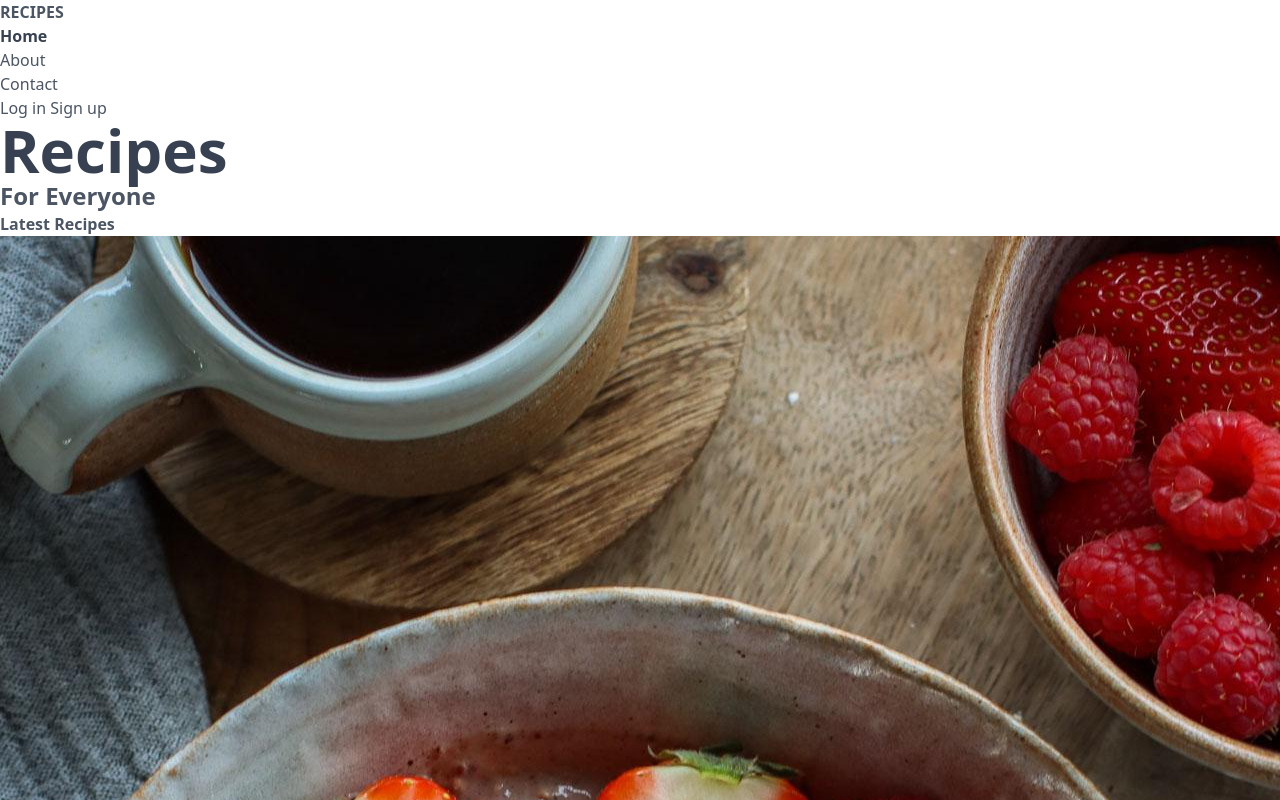
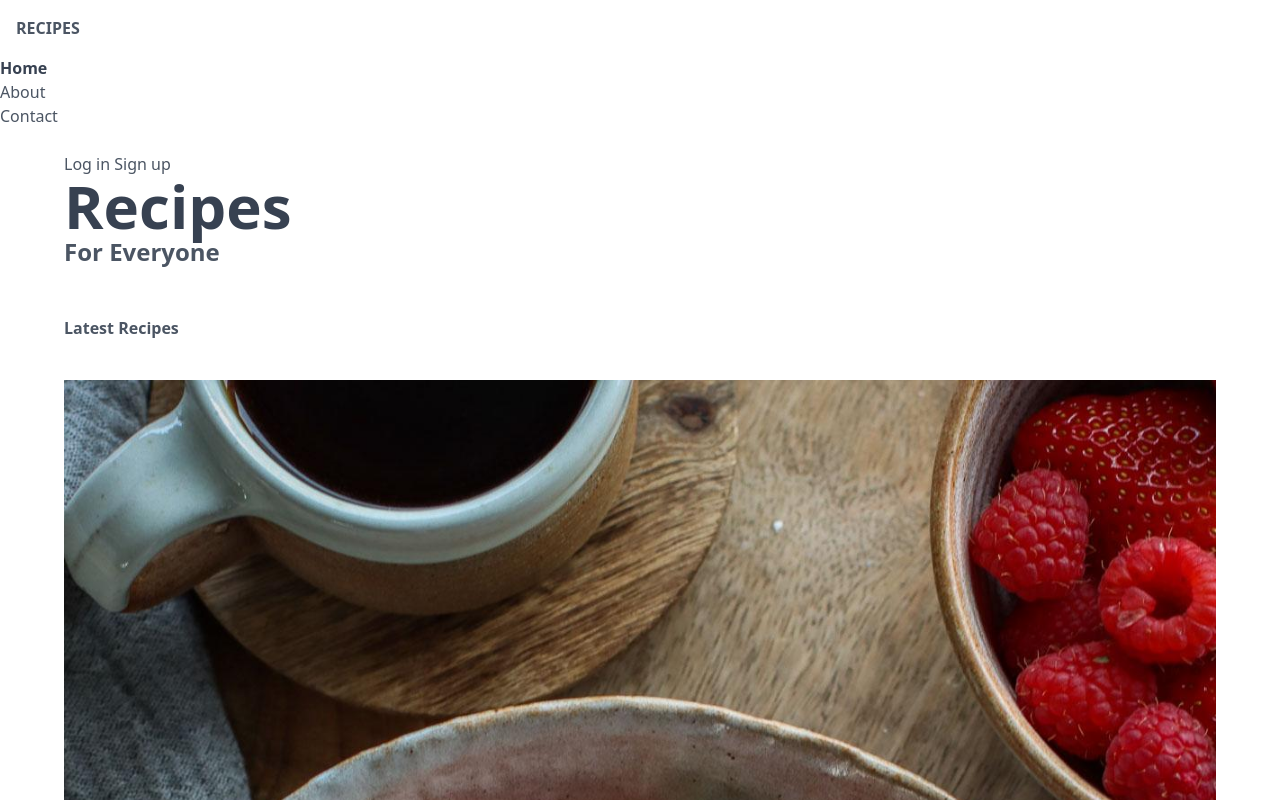
Before and after one commit to dijanakalaposratic/pp-05-recipes, a website: page public/index.html in a window 1280 px wide. Shown: the top 800 px of the page. Drawn offline with Linux system fonts and the light colour scheme.

Commit message:
added classes for padding and margin

```diff
--- a/public/index.html
+++ b/public/index.html
@@ -15,7 +15,7 @@
 			<div>
 				<nav>
 					<div>
-						<h1 class="font-bold uppercase">
+						<h1 class="font-bold uppercase p-4">
 							<a href="/">Recipes</a>
 						</h1>
 					</div>
@@ -38,7 +38,7 @@
 					</ul>
 				</nav>
 			</div>
-			<main>
+			<main class="px-16 py-6">
 				<div>
 					<a href="#">Log in</a>
 					<a href="#">Sign up</a>
@@ -48,8 +48,8 @@
 					<h3 class="text-2xl font-semibold">For Everyone</h3>
 				</header>
 				<div>
-					<h4 class="font-bold">Latest Recipes</h4>
-					<div>
+					<h4 class="font-bold mt-12 pb-2">Latest Recipes</h4>
+					<div class="mt-8">
 						<!-- cards go here -->
 						<div>
 							<img src="./images/recipe1.jpg" alt="stew" />
@@ -59,8 +59,8 @@
 							</div>
 						</div>
 					</div>
-					<h4 class="font-bold">Most Popular</h4>
-					<div>
+					<h4 class="font-bold mt-12 pb-2">Most Popular</h4>
+					<div class="mt-8">
 						<!-- cards go here -->
 					</div>
 				</div>
```
Also changed, not shown: public/styles.css.
